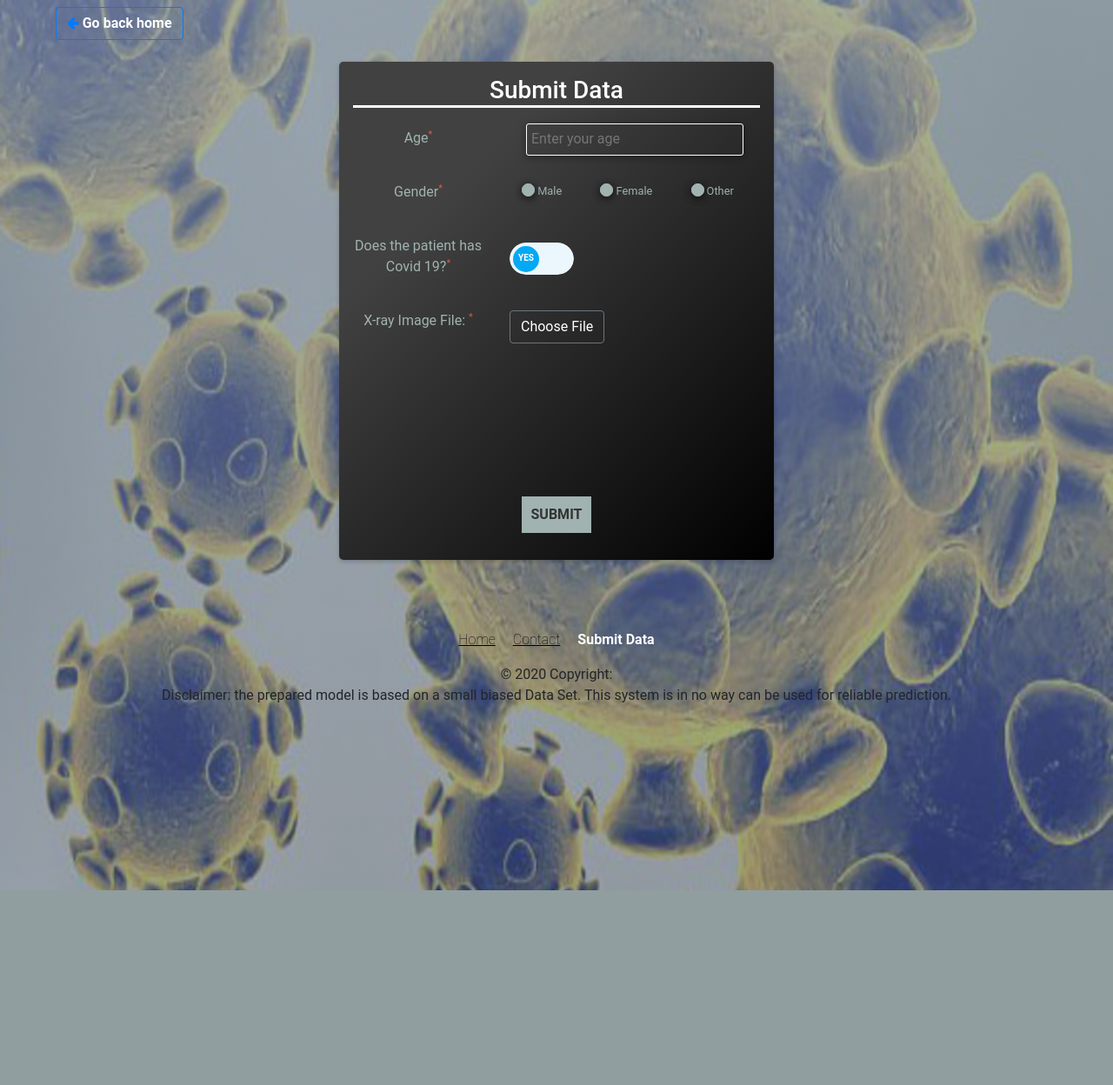
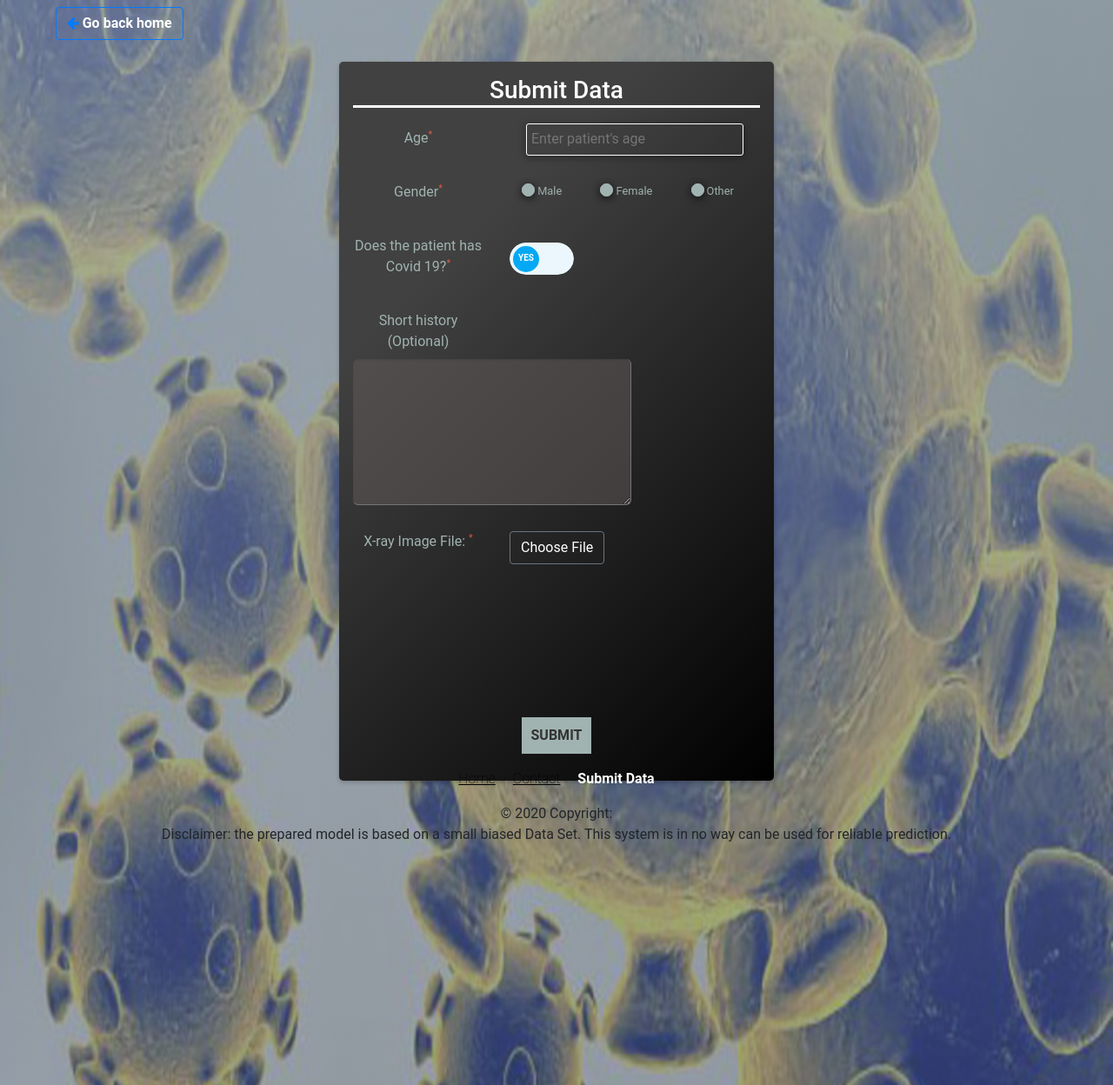
Before and after one commit to Tahlil/Covid_19, a Django app: page /submitData/ in a window 1280 px wide; the page is wider, and only the part inside the window is pictured. Shown: the top 1248 px of that part at 87% size. Before the commit the page ends 1024 px from the top of that part, so only its background shows below. Run offline with Django 3.2, Linux system fonts and the light colour scheme; some libraries are stand-ins or nearby versions.

Commit message:
send history and corona info to server

```diff
--- a/predApp/static/css/submit.css
+++ b/predApp/static/css/submit.css
@@ -43,36 +43,6 @@
                 a:visited {
                     color: inherit;
                 }
-
-                .page-footer {
-                    position: absolute;
-                    bottom: 0;
-                    width: 100%;
-                }
-
-                #home,
-                #contact {
-                    font-size: 2 rem;
-                    text-decoration: underline;
-                    color: black;
-                    font-weight: lighter;
-                }
-
-                #home:hover,
-                #home:active,
-                #contact:hover,
-                #contact:active {
-                    font-weight: bolder;
-                    color: whitesmoke;
-                    cursor: pointer;
-                }
-
-
-
-
-
-
-
 
 
 
@@ -226,7 +196,7 @@
 
                 .page-footer {
                     position: absolute;
-                    top: 90%;
+                    top: 110%;
                     /* position: absolute;
                     bottom: 0;
                     width: 100%; */
@@ -773,3 +743,29 @@
                 #button-3 .checkbox:checked~.layer {
                     background-color: #fcebeb;
                 }
+
+
+textarea {
+    -moz-border-bottom-colors: none;
+    -moz-border-left-colors: none;
+    -moz-border-right-colors: none;
+    -moz-border-top-colors: none;
+    background: none repeat scroll 0 0 rgba(102, 93, 93, 0.5);
+    border-color: -moz-use-text-color #FFFFFF #FFFFFF -moz-use-text-color;
+    border-image: none;
+    border-radius: 6px 6px 6px 6px;
+    border-style: none solid solid none;
+    border-width: medium 1px 1px medium;
+    box-shadow: 0 1px 2px rgba(0, 0, 0, 0.12) inset;
+    color: white;
+    font-family: "Helvetica Neue",Helvetica,Arial,sans-serif;
+    font-size: 1em;
+    line-height: 1.4em;
+    padding: 5px 8px;
+    transition: background-color 0.2s ease 0s;
+  }
+  textarea:focus {
+    background: none repeat scroll 0 0 #FFFFFF;
+    color: black;
+    outline-width: 0;
+}
--- a/predApp/static/js/submit.js
+++ b/predApp/static/js/submit.js
@@ -1,15 +1,18 @@
 var gender = "notSelected";
 var age = "notSelected";
+var hasCorona = true;
+var history = ""
 var site = 'http://13.76.6.127';
 // const $ = document.querySelector.bind(document);
 const imageHolder = $('#blah');
 // const modalBody = $('#modal-body');
 let formData, hasFile = false;
-hasCorona = true;
+
 function resetVals() {
     console.log("reseting...");
-
+    $('textarea').val('');
     document.getElementById(gender).checked = false;
+    document.getElementById("check").checked = true;
     jQuery("input[type='number']").val('');
     gender = "notSelected";
     age = "notSelected";
@@ -35,6 +38,14 @@ jQuery('input[type="radio"]').on('change', function() {
 jQuery('input[type="number"]').on('change', function() {
     age = this.value;
 });
+jQuery('input[type="checkbox"]').on('change', function() {
+    hasCorona = this.value;
+});
+
+jQuery('textarea').on('change', function() {
+    age = this.value;
+});
+
 
 
 function readURL(input) {
@@ -47,10 +58,6 @@ function readURL(input) {
                 .width(150)
                 .height(200);
 
-                formData = new FormData()
-                formData.append('myFile', e.target.result);
-                formData.append('age', age);
-                formData.append('gender', gender);
                 showImage();
                 hasFile = true;
         };
@@ -68,7 +75,18 @@ $('.ribbons').on('click', (e) => {
         e.preventDefault();
         if (hasFile && gender != 'notSelected' && age != 'notSelected' && !isInvalidAge(age)) {
             hideImage();
+
+            formData = new FormData()
+            formData.append('myFile', e.target.result);
+            formData.append('age', age);
+            formData.append('gender', gender);
+            formData.append('hasCorona', hasCorona);
+            formData.append('history', history);
             hasFile = false;
+            console.log("Form Data");
+
+            console.log(formData);
+
             resetVals();
             // document.getElementById("overlay").style.display = "block";
             // $(".lds-ellipsis").style.display = "inline-block"
--- a/templates/submitData.html
+++ b/templates/submitData.html
@@ -34,7 +34,7 @@
         <form class="center">
             <div class="row">
                 <label class="required">Age</label>
-                <input class="mx-auto" id="age" type="number" min="0" max="150" placeholder="Enter your age"
+                <input class="mx-auto" id="age" type="number" min="0" max="150" placeholder="Enter patient's age"
                     required="required" />
             </div>
             <div class="row select-gender">
@@ -57,12 +57,16 @@
                 <label class="required">Does the patient has Covid 19?</label>
                 <div class="toggle-button-cover">
                       <div class="button r" id="button-3">
-                        <input type="checkbox" class="checkbox">
+                        <input id="check" type="checkbox" class="checkbox">
                         <div class="knobs"></div>
                         <div class="layer"></div>
                       </div>
 
                   </div>
+            </div>
+            <div class="row center">
+                <label for="description">Short history (Optional)</label>
+                <textarea name="description" id="" cols="31" rows="7"></textarea>
             </div>
             <div class="row center">
                 <label class="required">X-ray Image File: </label>
```
